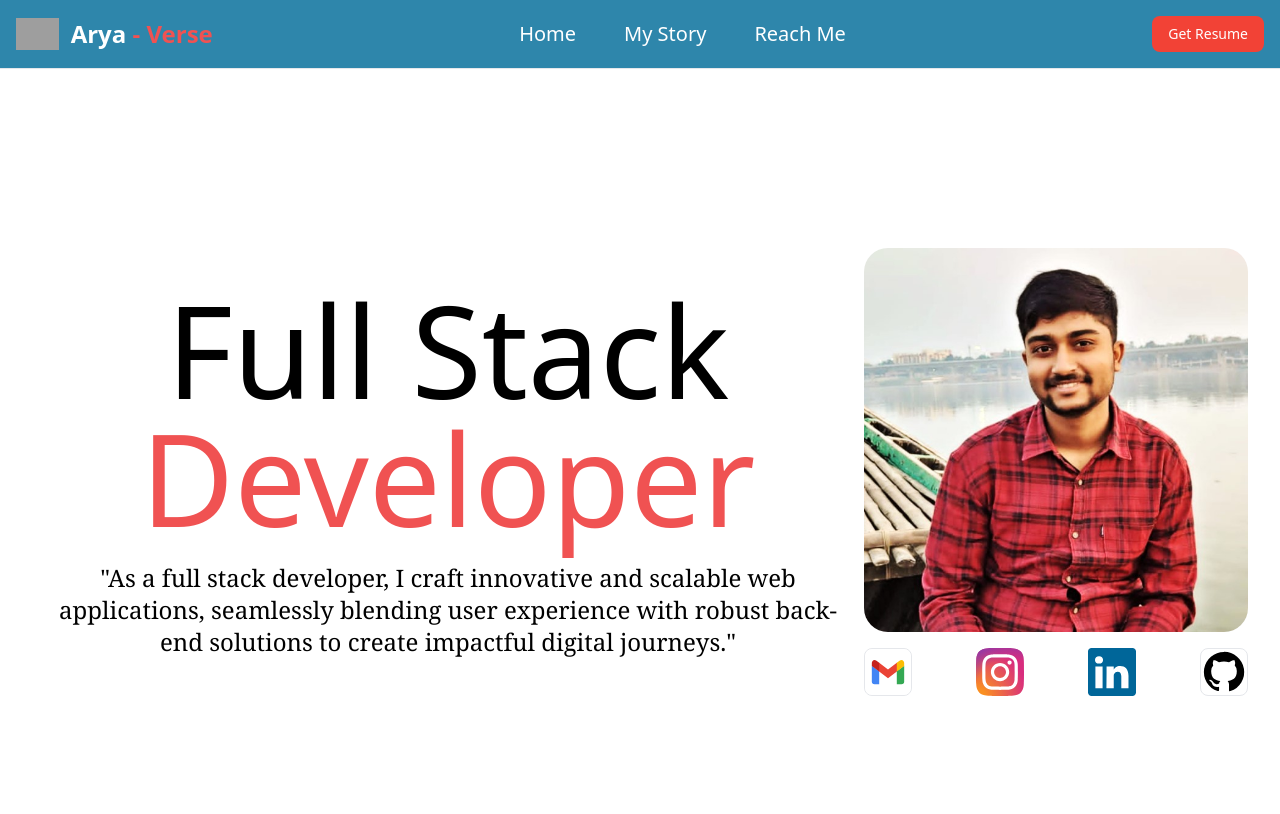
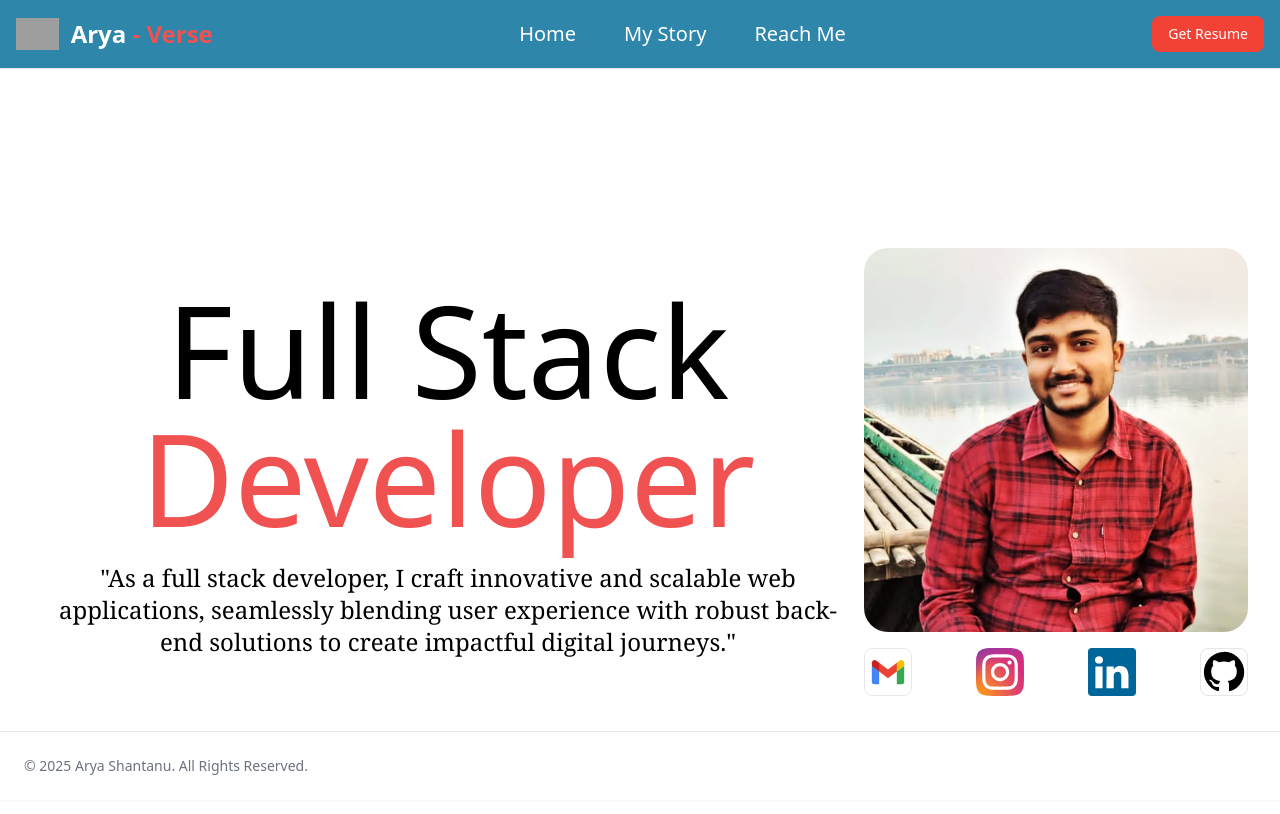
Before and after one commit to aryashantanu405/portfolio, a React (Vite) app in the folder frontend/: page / in a window 1280 px wide. Shown: the top 814 px of the page. Built offline with nearby package versions, Linux system fonts and the light colour scheme; grey boxes are pictures that could not be loaded.

Commit message:
modified:   frontend/index.html 	modified:   frontend/src/App.jsx 	new file:   frontend/src/components/Footer.jsx 	modified:   frontend/src/pages/Home.jsx

```diff
--- a/frontend/index.html
+++ b/frontend/index.html
@@ -3,7 +3,7 @@
   <head>
     <meta charset="UTF-8" />
     <link rel="icon" type="image/svg+xml" href="/vite.svg" />
-
+    <link href="https://cdn.jsdelivr.net/npm/flowbite@3.1.1/dist/flowbite.min.css" rel="stylesheet" />
     <meta name="viewport" content="width=device-width, initial-scale=1.0" />
 
     <title>Arya Shantanu</title>
@@ -11,7 +11,7 @@
   <body>
     <div id="root"></div>
     <script type="module" src="/src/main.jsx"></script>
-
+    <script src="https://cdn.jsdelivr.net/npm/flowbite@3.1.1/dist/flowbite.min.js"></script>
 
   </body>
 </html>
--- a/frontend/src/App.jsx
+++ b/frontend/src/App.jsx
@@ -2,6 +2,7 @@ import { useState } from 'react'
 import './App.css'
 import Header from './components/Header'
 import Home from './pages/Home'
+import Footer from './components/Footer'
 import {BrowserRouter as Router,Routes,Route} from 'react-router'
 function App() {
   return (
@@ -12,6 +13,7 @@ function App() {
         <Route path="/" element={<Home/>}/>
 
       </Routes>
+      <Footer/>
     </Router>
     </>
   )
--- /dev/null
+++ b/frontend/src/components/Footer.jsx
@@ -0,0 +1,15 @@
+import React from 'react'
+
+const Footer = () => {
+  return (
+
+<footer class="mt-20 fixed flex justify-center bottom-0 left-0 z-auto w-full p-4 bg-white border-t border-gray-200 shadow-sm md:flex md:items-center md:justify-between md:p-6 dark:bg-gray-800 dark:border-gray-600">
+    <span class="text-sm text-gray-500 sm:text-center dark:text-gray-400">© 2025 <a href="https://flowbite.com/" class="hover:underline">Arya Shantanu</a>. All Rights Reserved.
+    </span>
+
+</footer>
+
+  )
+}
+
+export default Footer
--- a/frontend/src/pages/Home.jsx
+++ b/frontend/src/pages/Home.jsx
@@ -7,10 +7,11 @@ import github from '../assets/github.svg'
 
 const  Home = () => {
   return (
-<div className='mt-10 flex justify-between bg-white h-screen items-center flex-col lg:flex-row'>
+<div className='mt-10 mb-14 flex justify-between bg-white h-screen items-center flex-col lg:flex-row'>
   <div className='p-4 flex flex-col align items-center'>
-    <h1 className='text-8xl md:text-9xl'>Full Stack<br/><span className='text-red-500'>Developer</span> </h1>
-    <p className='mt-5 text-xl md:text-3xl font-serif lg:text-2xl'>"As a full stack developer, I craft innovative and scalable web applications, seamlessly blending user experience with robust back-end solutions to create impactful digital journeys."</p>
+    <h1 className='text-8xl md:text-9xl sm:text-8xl'>Full Stack<br/><span className='text-red-500'>Developer</span> </h1>
+    <p className='mt-5 text-xl md:text-3xl
+    sm:text-2xl font-serif lg:text-2xl'>"As a full stack developer, I craft innovative and scalable web applications, seamlessly blending user experience with robust back-end solutions to create impactful digital journeys."</p>
   </div>
   <div className='flex flex-col'>
     <img className='max-w-96 max-h-96 rounded-3xl' src={pic} alt="" />
```
